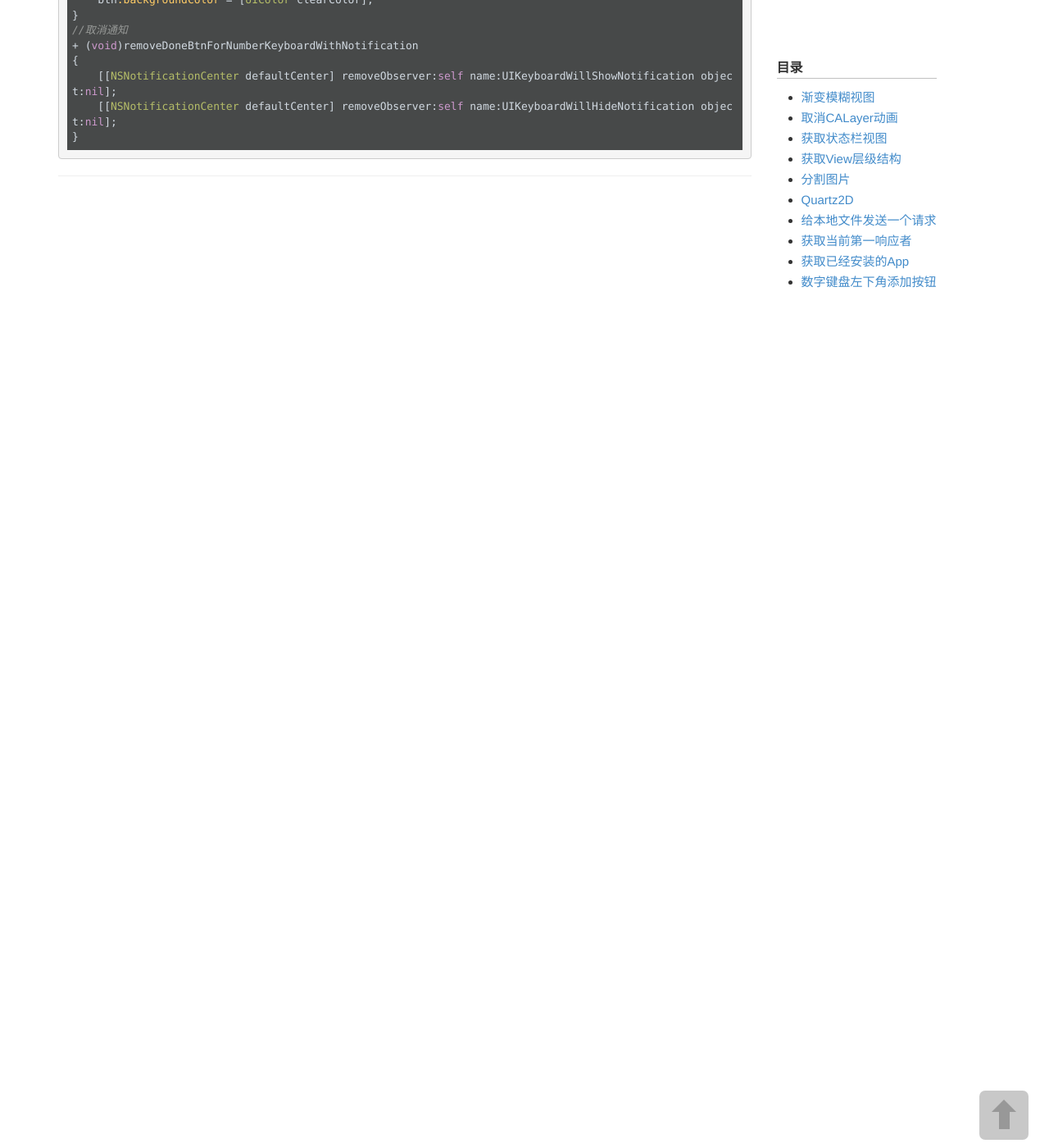
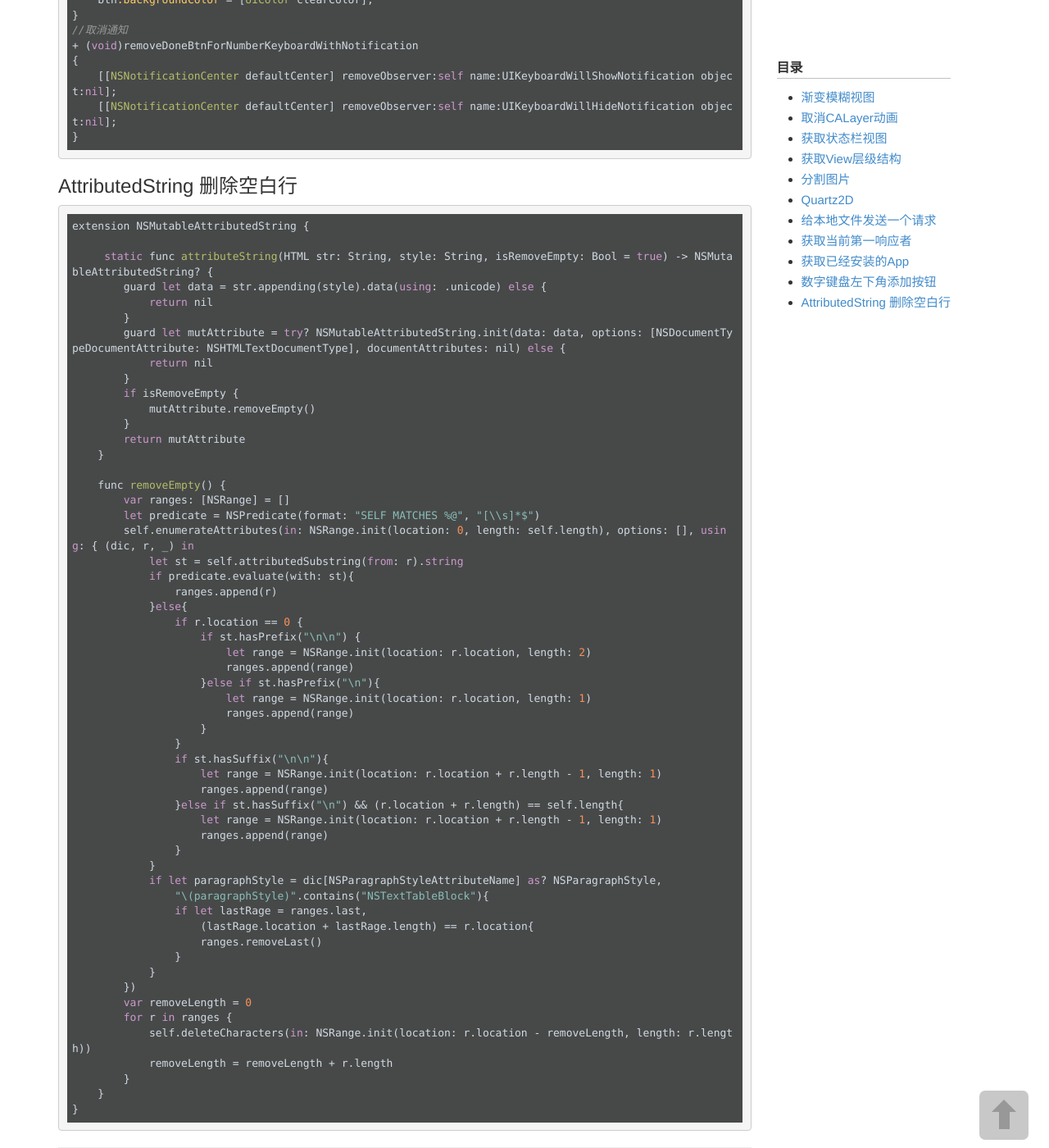
Before and after one commit to wigl/wigl.github.io, a Jekyll site: the page built from _posts/2015-09-04-tipsCodes.md, in a window 1280 px wide and 1400 px high, scrolled down 4842 px. Shown: the whole window at 82% size. Built offline with Jekyll 4.4.1, drawn with Linux system fonts in a browser that asks for light colours.

Commit message:
新增一些学习笔记

`````diff
--- a/_posts/2015-09-04-tipsCodes.md
+++ b/_posts/2015-09-04-tipsCodes.md
@@ -256,3 +256,63 @@ extension UIResponder {
     [[NSNotificationCenter defaultCenter] removeObserver:self name:UIKeyboardWillHideNotification object:nil];
 }
 ````
+
+### AttributedString 删除空白行
+
+````
+extension NSMutableAttributedString {
+
+     static func attributeString(HTML str: String, style: String, isRemoveEmpty: Bool = true) -> NSMutableAttributedString? {
+        guard let data = str.appending(style).data(using: .unicode) else {
+            return nil
+        }
+        guard let mutAttribute = try? NSMutableAttributedString.init(data: data, options: [NSDocumentTypeDocumentAttribute: NSHTMLTextDocumentType], documentAttributes: nil) else {
+            return nil
+        }
+        if isRemoveEmpty {
+            mutAttribute.removeEmpty()
+        }
+        return mutAttribute
+    }
+
+    func removeEmpty() {
+        var ranges: [NSRange] = []
+        let predicate = NSPredicate(format: "SELF MATCHES %@", "[\\s]*$")
+        self.enumerateAttributes(in: NSRange.init(location: 0, length: self.length), options: [], using: { (dic, r, _) in
+            let st = self.attributedSubstring(from: r).string
+            if predicate.evaluate(with: st){
+                ranges.append(r)
+            }else{
+                if r.location == 0 {
+                    if st.hasPrefix("\n\n") {
+                        let range = NSRange.init(location: r.location, length: 2)
+                        ranges.append(range)
+                    }else if st.hasPrefix("\n"){
+                        let range = NSRange.init(location: r.location, length: 1)
+                        ranges.append(range)
+                    }
+                }
+                if st.hasSuffix("\n\n"){
+                    let range = NSRange.init(location: r.location + r.length - 1, length: 1)
+                    ranges.append(range)
+                }else if st.hasSuffix("\n") && (r.location + r.length) == self.length{
+                    let range = NSRange.init(location: r.location + r.length - 1, length: 1)
+                    ranges.append(range)
+                }
+            }
+            if let paragraphStyle = dic[NSParagraphStyleAttributeName] as? NSParagraphStyle,
+                "\(paragraphStyle)".contains("NSTextTableBlock"){
+                if let lastRage = ranges.last,
+                    (lastRage.location + lastRage.length) == r.location{
+                    ranges.removeLast()
+                }
+            }
+        })
+        var removeLength = 0
+        for r in ranges {
+            self.deleteCharacters(in: NSRange.init(location: r.location - removeLength, length: r.length))
+            removeLength = removeLength + r.length
+        }
+    }
+}
+````
`````
Also changed, not shown: _posts/2014-08-01-note.md (+4 -0 lines), _posts/2014-08-26-UI_Foun.md (+34 -0 lines), _posts/2015-03-26-GCD.md (+39 -4 lines), _posts/2016-05-01-soft.md (+2 -0 lines), _posts/2016-05-20-some_command.md (+1 -1 lines).
